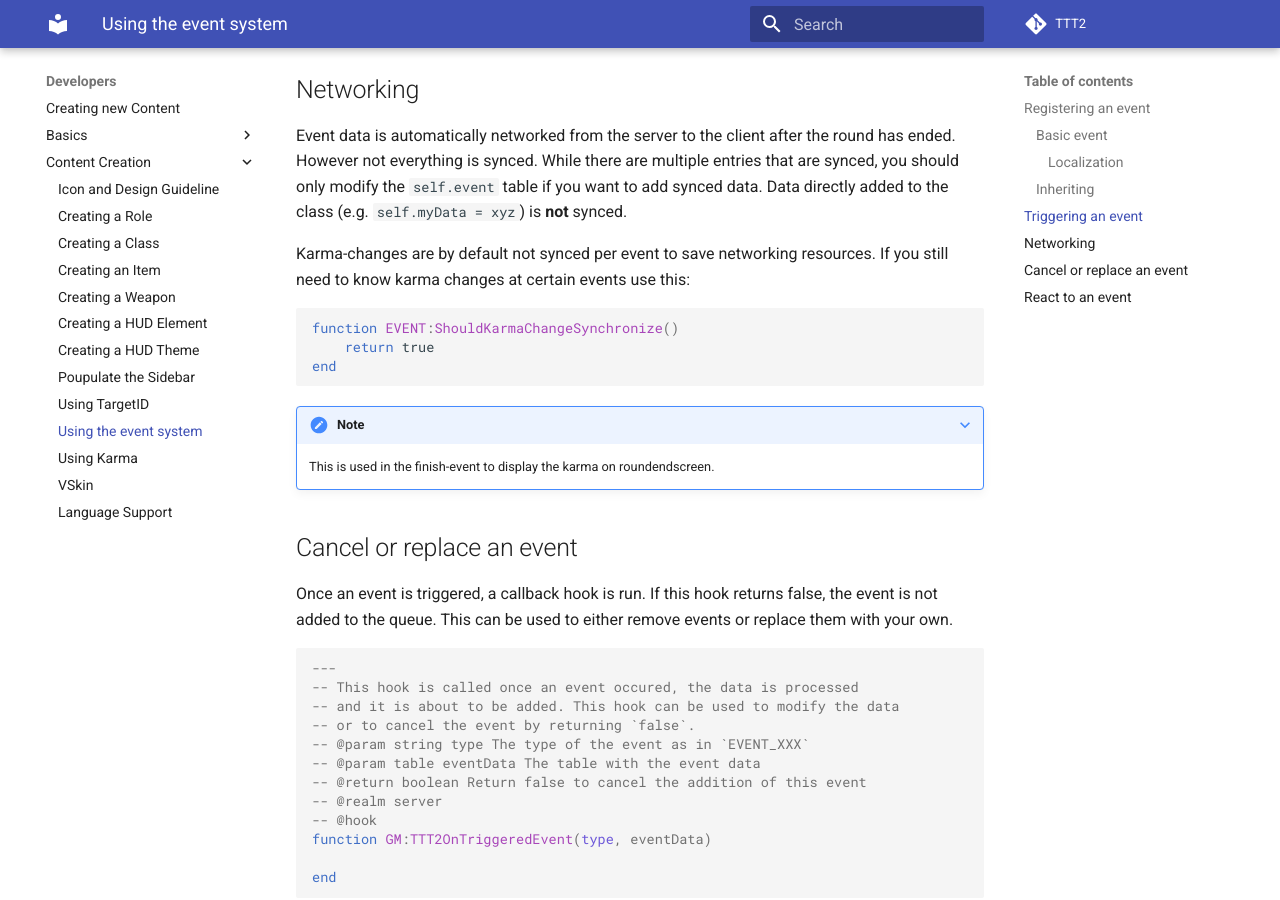
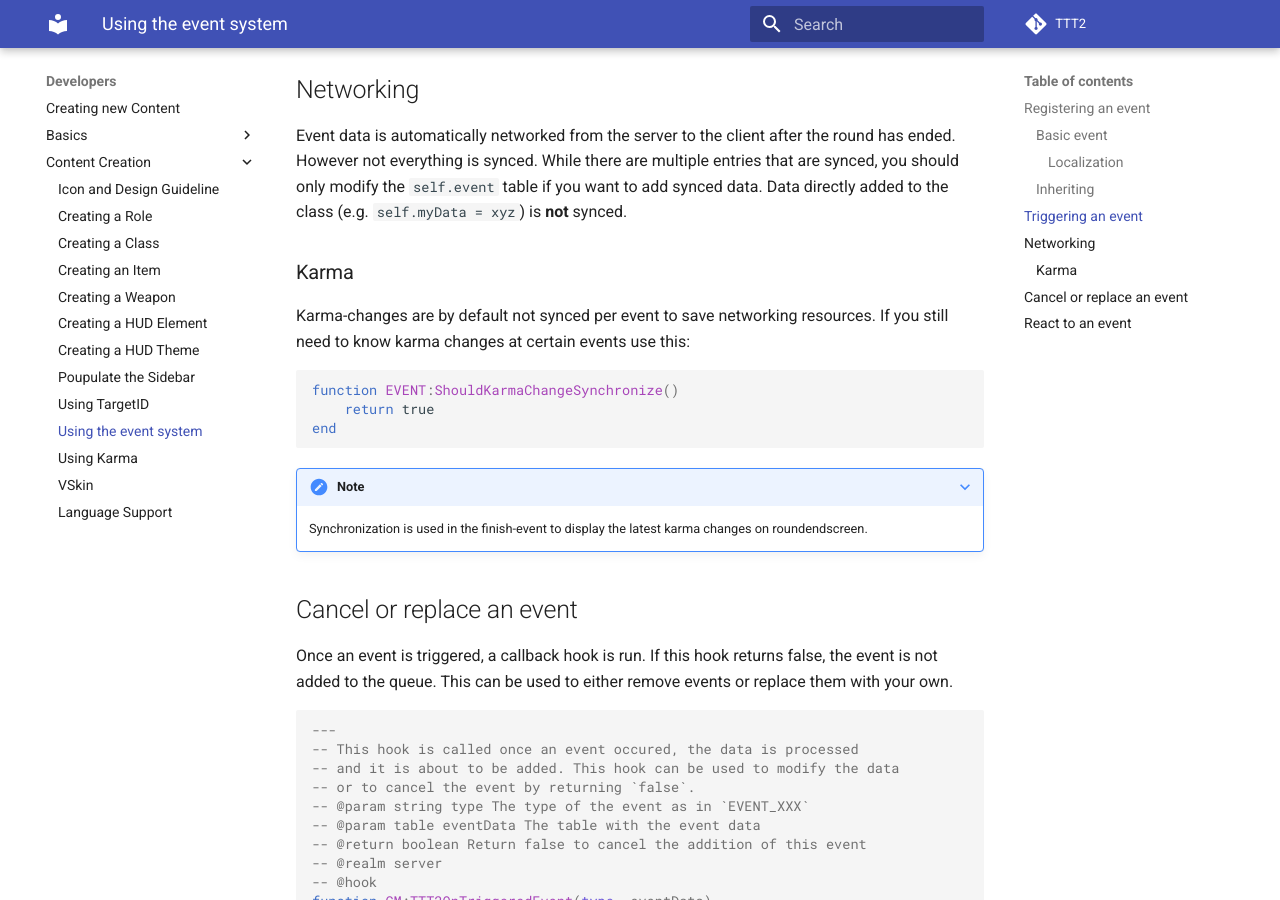
Before and after one commit to TTT-2/docs, an MkDocs documentation site: the page built from docs/developers/content-creation/using-event-system.md, in a window 1280 px wide and 900 px high, scrolled down 3485 px. Built offline with MkDocs 1.6.1 and Material for MkDocs 9.7.7, drawn with Linux system fonts in a browser that asks for light colours; comment, search, counter and statistics services are not loaded.

Commit message:
Small adjustments

````diff
--- a/docs/developers/content-creation/using-event-system.md
+++ b/docs/developers/content-creation/using-event-system.md
@@ -121,6 +121,8 @@ events.Trigger(EVENT_<EVENT_NAME>, somePlayer)
 
 Event data is automatically networked  from the server to the client after the round has ended. However not everything is synced. While there are multiple entries that are synced, you should only modify the `self.event` table if you want to add synced data. Data directly added to the class (e.g. `self.myData = xyz`) is **not** synced.
 
+### Karma
+
 Karma-changes are by default not synced per event to save networking resources.
 If you still need to know karma changes at certain events use this:
 
@@ -130,7 +132,7 @@ function EVENT:ShouldKarmaChangeSynchronize()
 end
 ```
 ???+ note
-    This is used in the finish-event to display the karma on roundendscreen.
+    Synchronization is used in the finish-event to display the latest karma changes on roundendscreen.
 
 ## Cancel or replace an event
 
````
Also changed, not shown: docs/developers/content-creation/using-karma.md (+3 -1 lines).
